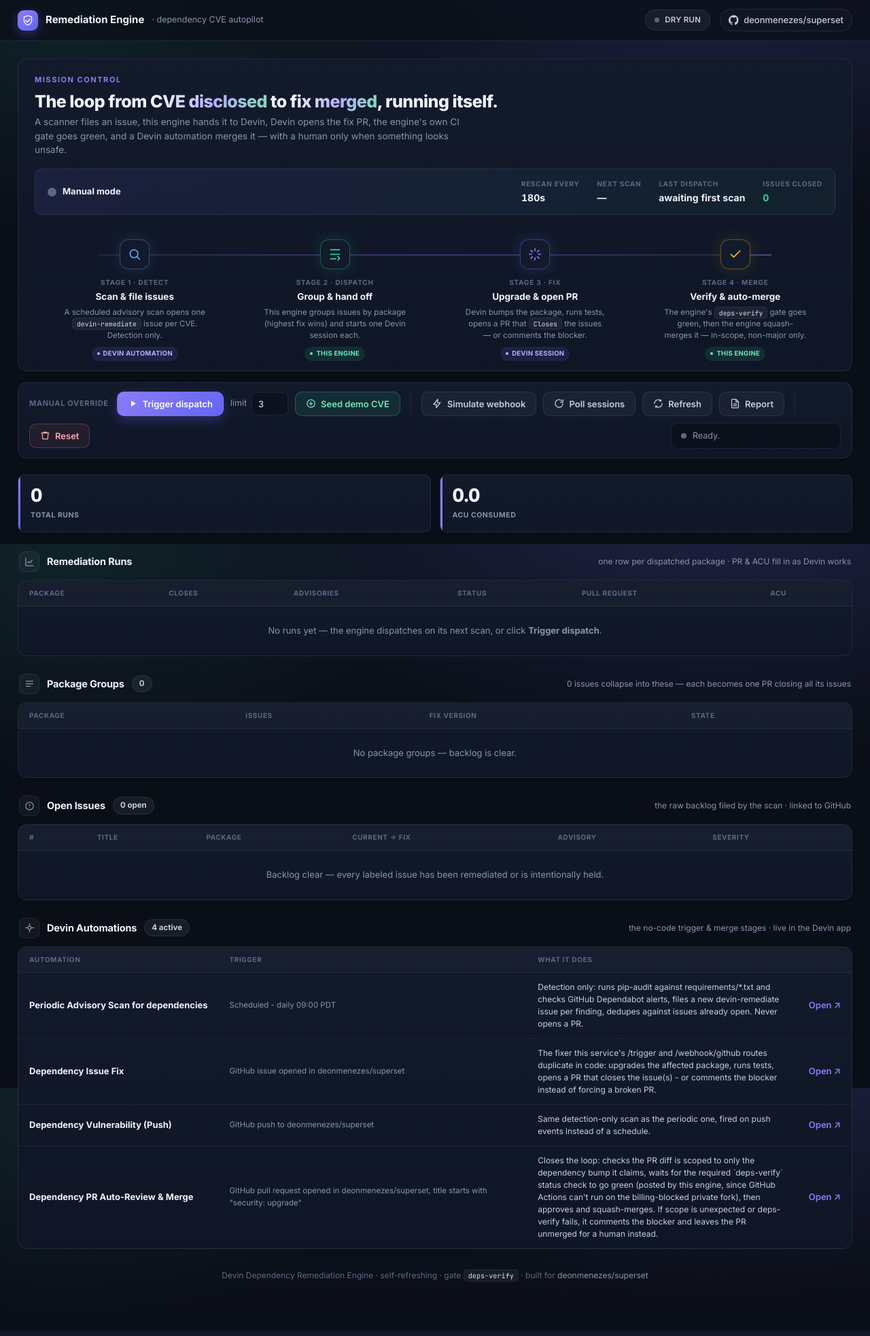
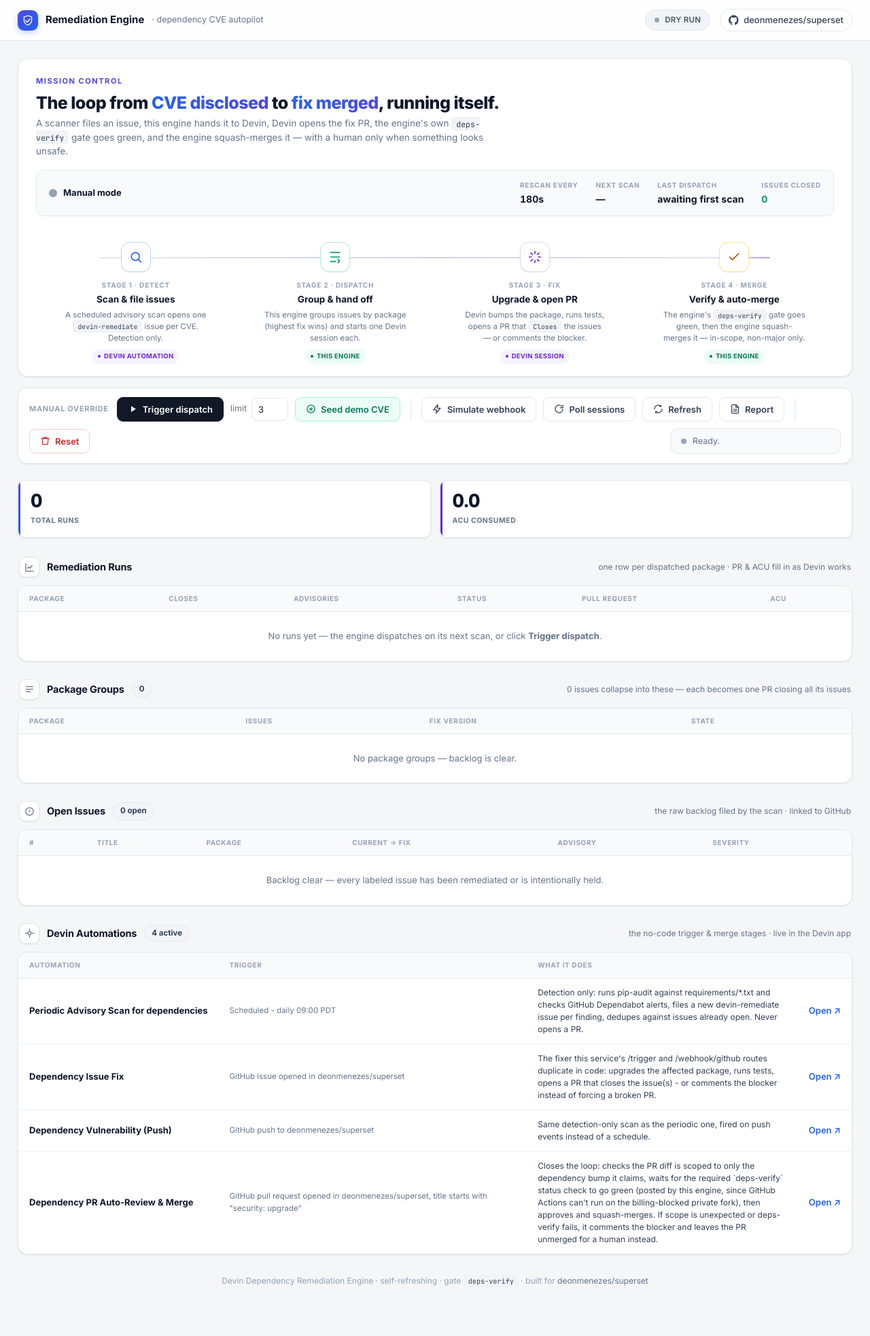
Before and after one commit to deonmenezes/devin-remediation-engine, a FastAPI app: page /dashboard in a window 1280 px wide. Shown: the whole page at 68% size. Run offline with FastAPI, Linux system fonts and the light colour scheme; data that the repository does not hold is empty; some libraries are stand-ins or nearby versions.

Commit message:
style(dashboard): switch to a clean white corporate theme
Restyle the control room from the dark mission-control palette to a light,
corporate look aligned with the executive /report page: white canvas and cards,
subtle 1px borders + soft shadows, slate ink, blue/indigo accents, light status
badges. All class names, buttons, live data, and the loop animations (traveling
pipeline pulse, orb pulses, autonomy ring) are unchanged - only colors moved to
light. Also correct the hero copy: the engine (not a Devin automation) merges.

```diff
--- a/app/templates/dashboard.html
+++ b/app/templates/dashboard.html
@@ -10,71 +10,66 @@
   <link href="https://fonts.googleapis.com/css2?family=Inter:wght@400;500;600;700;800&family=JetBrains+Mono:wght@400;500;600&display=swap" rel="stylesheet">
   <style>
     :root{
-      --bg:#0a0e17; --bg2:#0d1320; --panel:#121a2b; --panel2:#0f1626;
-      --line:rgba(255,255,255,.08); --line2:rgba(255,255,255,.05); --hover:rgba(255,255,255,.03);
-      --ink:#eef2fb; --ink2:#c4cde0; --muted:#8794ad; --muted2:#5c6884;
-      --violet:#8b7cf6; --violet2:#6d5ef0; --indigo:#6366f1;
-      --emerald:#34d399; --emerald2:#10b981; --amber:#fbbf24; --rose:#fb7185; --blue:#60a5fa;
+      --canvas:#f5f6f8; --panel:#ffffff; --panel2:#ffffff;
+      --line:#e5e7eb; --line2:#eef1f5; --hover:#f8fafc; --head:#f9fafb;
+      --ink:#0f172a; --ink2:#334155; --muted:#64748b; --muted2:#94a3b8;
+      --blue:#2563eb; --indigo:#4f46e5; --violet:#6d28d9;
+      --emerald:#059669; --amber:#b45309; --rose:#dc2626;
+      --shadow:0 1px 2px rgba(15,23,42,.05), 0 1px 3px rgba(15,23,42,.04);
       --r:14px; --r2:10px; --r3:8px;
     }
     *{box-sizing:border-box}
     html,body{margin:0}
     body{font-family:'Inter',-apple-system,system-ui,sans-serif; font-size:14px; line-height:1.5;
-      color:var(--ink); -webkit-font-smoothing:antialiased;
-      background:
-        radial-gradient(1100px 620px at 82% -8%, rgba(124,108,246,.16), transparent 60%),
-        radial-gradient(900px 560px at 8% 4%, rgba(52,211,153,.08), transparent 55%),
-        linear-gradient(180deg, var(--bg2), var(--bg) 42%);
-      background-attachment:fixed; min-height:100vh}
-    a{color:var(--violet); text-decoration:none} a:hover{color:#a99bff}
+      color:var(--ink); -webkit-font-smoothing:antialiased; background:var(--canvas); min-height:100vh}
+    a{color:var(--blue); text-decoration:none} a:hover{text-decoration:underline}
     code,.mono{font-family:'JetBrains Mono',ui-monospace,monospace}
-    code{background:rgba(255,255,255,.06); padding:1.5px 6px; border-radius:5px; font-size:.85em;
-      color:#d8def0; border:1px solid var(--line2)}
+    code{background:#f1f3f7; padding:1.5px 6px; border-radius:5px; font-size:.85em;
+      color:#334155; border:1px solid var(--line2)}
 
     /* ── top bar ─────────────────────────────────────────── */
     .topbar{position:sticky; top:0; z-index:30; display:flex; align-items:center; gap:14px;
-      padding:0 26px; height:60px; background:rgba(10,14,23,.72); backdrop-filter:blur(14px);
+      padding:0 26px; height:60px; background:rgba(255,255,255,.85); backdrop-filter:blur(12px);
       border-bottom:1px solid var(--line)}
-    .brand{display:flex; align-items:center; gap:11px; font-weight:700; font-size:15px}
+    .brand{display:flex; align-items:center; gap:11px; font-weight:700; font-size:15px; color:var(--ink)}
     .brand .logo{width:30px; height:30px; border-radius:9px; display:grid; place-items:center;
-      background:linear-gradient(140deg, var(--violet), var(--indigo)); box-shadow:0 4px 16px rgba(109,94,240,.4)}
+      background:linear-gradient(140deg,#4f46e5,#2563eb); box-shadow:0 3px 10px rgba(37,99,235,.28)}
     .brand .logo svg{width:18px; height:18px; color:#fff}
     .brand .sub{color:var(--muted); font-weight:400; font-size:12.5px}
     .spacer{flex:1}
     .pill{display:inline-flex; align-items:center; gap:8px; padding:6px 13px; border-radius:99px;
-      font-size:11.5px; font-weight:600; letter-spacing:.02em; border:1px solid var(--line)}
+      font-size:11.5px; font-weight:600; letter-spacing:.02em; border:1px solid var(--line); background:#fff}
     .pill .dot{width:7px; height:7px; border-radius:50%}
-    .pill.live{background:rgba(52,211,153,.1); color:#6ee7b7; border-color:rgba(52,211,153,.28)}
-    .pill.live .dot{background:var(--emerald); box-shadow:0 0 0 0 rgba(52,211,153,.55); animation:beat 1.6s infinite}
-    .pill.dry{background:rgba(255,255,255,.05); color:var(--ink2)}
+    .pill.live{background:#ecfdf5; color:#047857; border-color:#a7f3d0}
+    .pill.live .dot{background:#10b981; box-shadow:0 0 0 0 rgba(16,185,129,.5); animation:beat 1.6s infinite}
+    .pill.dry{background:#f1f5f9; color:#475569}
     .pill.dry .dot{background:var(--muted2)}
-    @keyframes beat{0%{box-shadow:0 0 0 0 rgba(52,211,153,.5)}70%{box-shadow:0 0 0 7px rgba(52,211,153,0)}100%{box-shadow:0 0 0 0 rgba(52,211,153,0)}}
+    @keyframes beat{0%{box-shadow:0 0 0 0 rgba(16,185,129,.45)}70%{box-shadow:0 0 0 7px rgba(16,185,129,0)}100%{box-shadow:0 0 0 0 rgba(16,185,129,0)}}
     .repo-link{display:inline-flex; align-items:center; gap:7px; color:var(--ink2); font-size:13px; font-weight:500;
-      padding:6px 12px; border-radius:99px; border:1px solid var(--line); background:rgba(255,255,255,.02)}
-    .repo-link:hover{color:var(--ink); border-color:rgba(255,255,255,.16)}
+      padding:6px 12px; border-radius:99px; border:1px solid var(--line); background:#fff}
+    .repo-link:hover{color:var(--ink); border-color:#cbd5e1; text-decoration:none}
     .repo-link svg{width:15px; height:15px}
 
     .wrap{max-width:1360px; margin:0 auto; padding:26px 26px 72px}
-    .card{background:linear-gradient(180deg, var(--panel), var(--panel2)); border:1px solid var(--line); border-radius:var(--r)}
+    .card{background:var(--panel); border:1px solid var(--line); border-radius:var(--r); box-shadow:var(--shadow)}
 
     /* ── hero ────────────────────────────────────────────── */
-    .hero{padding:22px 24px 8px; margin-bottom:16px; position:relative; overflow:hidden}
+    .hero{padding:24px 26px 10px; margin-bottom:16px; position:relative; overflow:hidden}
     .hero .eyebrow{font-size:11px; font-weight:700; letter-spacing:.14em; text-transform:uppercase;
-      color:var(--violet); margin-bottom:9px}
-    .hero h1{font-size:25px; font-weight:800; letter-spacing:-.02em; margin:0 0 6px; line-height:1.15}
-    .hero h1 .grad{background:linear-gradient(120deg,#fff,#b9aefd 55%,#7be0b8);
+      color:var(--indigo); margin-bottom:9px}
+    .hero h1{font-size:25px; font-weight:800; letter-spacing:-.02em; margin:0 0 6px; line-height:1.15; color:var(--ink)}
+    .hero h1 .grad{background:linear-gradient(120deg,#2563eb,#4f46e5);
       -webkit-background-clip:text; background-clip:text; -webkit-text-fill-color:transparent}
-    .hero p{color:var(--muted); font-size:13.5px; max-width:640px; margin:0 0 4px}
+    .hero p{color:var(--muted); font-size:13.5px; max-width:660px; margin:0 0 4px}
 
     /* autonomy strip */
     .auto-strip{display:flex; align-items:center; gap:18px; flex-wrap:wrap; margin:18px 0 4px;
-      padding:14px 18px; border-radius:var(--r2); border:1px solid var(--line);
-      background:linear-gradient(90deg, rgba(124,108,246,.1), rgba(52,211,153,.05))}
-    .auto-badge{display:inline-flex; align-items:center; gap:9px; font-weight:700; font-size:13px}
-    .auto-badge .ring{width:13px; height:13px; border-radius:50%; position:relative}
-    .auto-badge.on .ring{background:var(--emerald)}
+      padding:14px 18px; border-radius:var(--r2); border:1px solid var(--line); background:#f8fafc}
+    .auto-badge{display:inline-flex; align-items:center; gap:9px; font-weight:700; font-size:13px; color:var(--ink)}
+    .auto-badge .ring{width:12px; height:12px; border-radius:50%; position:relative}
+    .auto-badge.on .ring{background:#10b981}
     .auto-badge.on .ring::after{content:""; position:absolute; inset:-5px; border-radius:50%;
-      border:2px solid rgba(52,211,153,.5); animation:ripple 1.8s infinite}
+      border:2px solid rgba(16,185,129,.5); animation:ripple 1.8s infinite}
     .auto-badge.off .ring{background:var(--muted2)}
     @keyframes ripple{0%{transform:scale(.7);opacity:.9}100%{transform:scale(1.5);opacity:0}}
     .auto-meta{display:flex; gap:26px; flex-wrap:wrap; margin-left:auto}
@@ -84,107 +79,107 @@
     .auto-meta .amv.count{color:var(--emerald)}
 
     /* ── pipeline ────────────────────────────────────────── */
-    .flow{display:grid; grid-template-columns:repeat(4,1fr); gap:0; margin:20px 0 6px; position:relative}
+    .flow{display:grid; grid-template-columns:repeat(4,1fr); gap:0; margin:22px 0 8px; position:relative}
     .track{position:absolute; left:8%; right:8%; top:38px; height:2px; border-radius:2px;
-      background:linear-gradient(90deg, var(--line), rgba(124,108,246,.35), var(--line)); overflow:hidden}
+      background:linear-gradient(90deg,#e2e8f0,#cbd5e1,#e2e8f0); overflow:hidden}
     .track::after{content:""; position:absolute; top:0; left:-40%; width:40%; height:100%;
-      background:linear-gradient(90deg, transparent, var(--violet), transparent); animation:travel 3.4s linear infinite}
+      background:linear-gradient(90deg, transparent, #4f46e5, transparent); animation:travel 3.4s linear infinite}
     @keyframes travel{0%{left:-40%}100%{left:100%}}
     .node{padding:0 16px; text-align:center; position:relative; z-index:2}
     .node .orb{width:44px; height:44px; border-radius:13px; margin:16px auto 12px; display:grid; place-items:center;
-      background:var(--panel); border:1px solid var(--line); position:relative}
+      background:#fff; border:1px solid var(--line); position:relative; box-shadow:var(--shadow)}
     .node .orb svg{width:20px; height:20px}
-    .node.s1 .orb{color:var(--blue); border-color:rgba(96,165,250,.35); box-shadow:0 0 22px rgba(96,165,250,.16)}
-    .node.s2 .orb{color:var(--emerald); border-color:rgba(52,211,153,.35); box-shadow:0 0 22px rgba(52,211,153,.16)}
-    .node.s3 .orb{color:var(--violet); border-color:rgba(124,108,246,.4); box-shadow:0 0 22px rgba(124,108,246,.2)}
-    .node.s4 .orb{color:var(--amber); border-color:rgba(251,191,36,.35); box-shadow:0 0 22px rgba(251,191,36,.14)}
+    .node.s1 .orb{color:#2563eb; border-color:#bfdbfe}
+    .node.s2 .orb{color:#059669; border-color:#a7f3d0}
+    .node.s3 .orb{color:#6d28d9; border-color:#ddd6fe}
+    .node.s4 .orb{color:#b45309; border-color:#fde68a}
     .node .orb::before{content:""; position:absolute; inset:-3px; border-radius:15px; border:1.5px solid transparent}
-    .node .orb.pulse::before{border-color:currentColor; opacity:.55; animation:orbpulse 2.4s infinite}
-    @keyframes orbpulse{0%{transform:scale(.94);opacity:.5}70%{transform:scale(1.14);opacity:0}100%{opacity:0}}
+    .node .orb.pulse::before{border-color:currentColor; opacity:.4; animation:orbpulse 2.4s infinite}
+    @keyframes orbpulse{0%{transform:scale(.94);opacity:.4}70%{transform:scale(1.14);opacity:0}100%{opacity:0}}
     .node .k{font-size:10px; font-weight:700; letter-spacing:.08em; text-transform:uppercase; color:var(--muted2)}
-    .node .t{font-size:13.5px; font-weight:700; margin:3px 0 5px}
+    .node .t{font-size:13.5px; font-weight:700; margin:3px 0 5px; color:var(--ink)}
     .node .d{font-size:11.5px; color:var(--muted); line-height:1.45; max-width:210px; margin:0 auto}
     .node .own{display:inline-flex; align-items:center; gap:5px; margin-top:9px; font-size:9.5px; font-weight:700;
       padding:3px 8px; border-radius:99px; letter-spacing:.03em; text-transform:uppercase}
-    .own.engine{background:rgba(52,211,153,.12); color:#6ee7b7}
-    .own.devin{background:rgba(124,108,246,.14); color:#b9aefd}
+    .own.engine{background:#ecfdf5; color:#047857}
+    .own.devin{background:#f5f3ff; color:#6d28d9}
     .own .dot{width:4px;height:4px;border-radius:50%;background:currentColor}
 
     /* ── toolbar ─────────────────────────────────────────── */
     .barwrap{display:flex; align-items:center; gap:10px; flex-wrap:wrap; padding:13px 16px; margin:16px 0 24px}
     .barlabel{font-size:11px; font-weight:700; letter-spacing:.06em; text-transform:uppercase; color:var(--muted2); margin-right:2px}
-    .btn{display:inline-flex; align-items:center; gap:7px; border:1px solid transparent; cursor:pointer; font-family:inherit;
-      font-size:13px; font-weight:600; padding:9px 15px; border-radius:10px; transition:all .13s; color:var(--ink)}
+    .btn{display:inline-flex; align-items:center; gap:7px; border:1px solid var(--line); cursor:pointer; font-family:inherit;
+      font-size:13px; font-weight:600; padding:9px 15px; border-radius:9px; transition:all .13s; color:var(--ink2); background:#fff}
     .btn svg{width:15px;height:15px}
-    .btn.primary{background:linear-gradient(135deg, var(--violet), var(--indigo)); color:#fff; box-shadow:0 6px 18px rgba(109,94,240,.32)}
-    .btn.primary:hover{filter:brightness(1.08); box-shadow:0 8px 22px rgba(109,94,240,.42)}
-    .btn.ghost{background:rgba(255,255,255,.04); color:var(--ink2); border-color:var(--line)}
-    .btn.ghost:hover{background:rgba(255,255,255,.08); color:var(--ink)}
-    .btn.seed{background:rgba(52,211,153,.1); color:#6ee7b7; border-color:rgba(52,211,153,.3)}
-    .btn.seed:hover{background:rgba(52,211,153,.18)}
-    .btn.danger{background:rgba(251,113,133,.08); color:#fda4b0; border-color:rgba(251,113,133,.28)}
-    .btn.danger:hover{background:rgba(251,113,133,.16)}
-    .btn:disabled{opacity:.4; cursor:default; box-shadow:none}
+    .btn.primary{background:#111827; color:#fff; border-color:#111827; box-shadow:var(--shadow)}
+    .btn.primary:hover{background:#000}
+    .btn.ghost{background:#fff; color:var(--ink2); border-color:var(--line)}
+    .btn.ghost:hover{background:var(--hover); border-color:#cbd5e1}
+    .btn.seed{background:#ecfdf5; color:#047857; border-color:#a7f3d0}
+    .btn.seed:hover{background:#d1fae5}
+    .btn.danger{background:#fff; color:#dc2626; border-color:#fecaca}
+    .btn.danger:hover{background:#fef2f2}
+    .btn:disabled{opacity:.45; cursor:default; box-shadow:none}
     .barwrap .lim{display:inline-flex; align-items:center; gap:7px; color:var(--muted); font-size:12.5px}
-    .barwrap input[type=number]{width:54px; background:rgba(0,0,0,.25); border:1px solid var(--line); color:var(--ink);
+    .barwrap input[type=number]{width:54px; background:#fff; border:1px solid var(--line); color:var(--ink);
       border-radius:8px; padding:8px 9px; font-family:inherit; font-size:13px}
     .vr{width:1px; align-self:stretch; background:var(--line); margin:2px 5px}
     .logbox{display:inline-flex; align-items:center; gap:9px; margin-left:auto; font-size:12.5px; color:var(--muted);
-      background:rgba(0,0,0,.28); border:1px solid var(--line); border-radius:10px; padding:9px 14px; min-width:250px}
+      background:var(--hover); border:1px solid var(--line); border-radius:10px; padding:9px 14px; min-width:250px}
     .logbox .ind{width:8px;height:8px;border-radius:50%;background:var(--muted2);flex:none}
-    .logbox.busy{color:var(--amber)} .logbox.busy .ind{background:var(--amber);animation:pulse 1s infinite}
-    .logbox.ok{color:#6ee7b7} .logbox.ok .ind{background:var(--emerald)}
-    .logbox.err{color:#fda4b0} .logbox.err .ind{background:var(--rose)}
+    .logbox.busy{color:#b45309} .logbox.busy .ind{background:#d97706;animation:pulse 1s infinite}
+    .logbox.ok{color:#047857} .logbox.ok .ind{background:#10b981}
+    .logbox.err{color:#dc2626} .logbox.err .ind{background:#ef4444}
     @keyframes pulse{50%{opacity:.3}}
 
     /* ── metrics ─────────────────────────────────────────── */
     .metrics{display:grid; grid-template-columns:repeat(auto-fit,minmax(150px,1fr)); gap:13px; margin-bottom:28px}
     .metric{padding:16px 18px; border-radius:var(--r2); position:relative; overflow:hidden;
-      background:linear-gradient(180deg, var(--panel), var(--panel2)); border:1px solid var(--line)}
+      background:#fff; border:1px solid var(--line); box-shadow:var(--shadow)}
     .metric::before{content:""; position:absolute; left:0; top:0; bottom:0; width:3px; background:var(--muted2)}
-    .metric.m-fixed::before,.metric.m-merged::before{background:var(--emerald)}
-    .metric.m-running::before{background:var(--amber)}
-    .metric.m-blocked::before,.metric.m-error::before{background:var(--rose)}
-    .metric.m-dry_run::before,.metric.m-skipped_no_fix::before,.metric.m-skipped_major::before{background:var(--blue)}
-    .metric.m-total::before{background:linear-gradient(var(--violet),var(--indigo))}
-    .metric.m-acu::before{background:var(--violet)}
-    .metric .mn{font-size:27px; font-weight:800; letter-spacing:-.02em; line-height:1; font-variant-numeric:tabular-nums}
+    .metric.m-fixed::before,.metric.m-merged::before{background:#10b981}
+    .metric.m-running::before{background:#d97706}
+    .metric.m-blocked::before,.metric.m-error::before{background:#ef4444}
+    .metric.m-dry_run::before,.metric.m-skipped_no_fix::before,.metric.m-skipped_major::before{background:#3b82f6}
+    .metric.m-total::before{background:linear-gradient(#4f46e5,#2563eb)}
+    .metric.m-acu::before{background:#6d28d9}
+    .metric .mn{font-size:27px; font-weight:800; letter-spacing:-.02em; line-height:1; font-variant-numeric:tabular-nums; color:var(--ink)}
     .metric .ml{font-size:10.5px; color:var(--muted); text-transform:uppercase; letter-spacing:.05em; margin-top:8px; font-weight:700}
 
     /* ── sections & tables ───────────────────────────────── */
     .section{margin-bottom:26px}
     .shead{display:flex; align-items:center; gap:11px; margin:0 0 12px; padding:0 2px}
-    .shead h2{font-size:14.5px; font-weight:700; margin:0; letter-spacing:-.01em}
+    .shead h2{font-size:14.5px; font-weight:700; margin:0; letter-spacing:-.01em; color:var(--ink)}
     .shead .icn{width:30px;height:30px;border-radius:9px;display:grid;place-items:center;
-      background:rgba(255,255,255,.04);border:1px solid var(--line)}
+      background:#fff;border:1px solid var(--line); box-shadow:var(--shadow)}
     .shead .icn svg{width:15px;height:15px;color:var(--muted)}
-    .shead .cnt{font-size:11.5px; font-weight:700; color:var(--ink2); background:rgba(255,255,255,.06);
+    .shead .cnt{font-size:11.5px; font-weight:700; color:#334155; background:#f1f5f9;
       padding:3px 10px; border-radius:99px; border:1px solid var(--line)}
     .shead .desc{color:var(--muted); font-size:12px; margin-left:auto; font-weight:400}
     .tablewrap{overflow:hidden; border-radius:var(--r); border:1px solid var(--line);
-      background:linear-gradient(180deg, var(--panel), var(--panel2))}
+      background:#fff; box-shadow:var(--shadow)}
     table{width:100%; border-collapse:collapse}
     thead th{text-align:left; padding:11px 16px; font-size:10px; color:var(--muted2); text-transform:uppercase;
-      letter-spacing:.06em; font-weight:700; background:rgba(255,255,255,.02); border-bottom:1px solid var(--line)}
+      letter-spacing:.06em; font-weight:700; background:var(--head); border-bottom:1px solid var(--line)}
     tbody td{padding:12px 16px; font-size:13px; border-bottom:1px solid var(--line2); vertical-align:middle; color:var(--ink2)}
     tbody tr:last-child td{border-bottom:none}
     tbody tr:hover{background:var(--hover)}
     .badge{display:inline-flex; align-items:center; gap:6px; padding:3px 10px; border-radius:99px; font-size:11px; font-weight:600; white-space:nowrap; border:1px solid transparent}
     .badge .bd{width:6px;height:6px;border-radius:50%;background:currentColor}
-    .b-fixed,.b-merged,.b-done{background:rgba(52,211,153,.12); color:#6ee7b7; border-color:rgba(52,211,153,.25)}
-    .b-running{background:rgba(251,191,36,.12); color:#fcd34d; border-color:rgba(251,191,36,.28)}
-    .b-blocked,.b-error{background:rgba(251,113,133,.12); color:#fda4b0; border-color:rgba(251,113,133,.26)}
-    .b-skipped_no_fix,.b-skipped_major,.b-pending{background:rgba(96,165,250,.12); color:#93c5fd; border-color:rgba(96,165,250,.25)}
-    .b-dry_run{background:rgba(255,255,255,.06); color:var(--ink2); border-color:var(--line)}
+    .b-fixed,.b-merged,.b-done{background:#ecfdf5; color:#15803d; border-color:#bbf7d0}
+    .b-running{background:#fffbeb; color:#b45309; border-color:#fde68a}
+    .b-blocked,.b-error{background:#fef2f2; color:#b91c1c; border-color:#fecaca}
+    .b-skipped_no_fix,.b-skipped_major,.b-pending{background:#eff6ff; color:#1d4ed8; border-color:#dbeafe}
+    .b-dry_run{background:#f1f5f9; color:#475569; border-color:#e2e8f0}
     .b-running .bd{animation:pulse 1s infinite}
-    .sev-critical{background:rgba(251,113,133,.14); color:#fda4b0; border-color:rgba(251,113,133,.3)}
-    .sev-high{background:rgba(251,146,60,.14); color:#fdba74; border-color:rgba(251,146,60,.3)}
-    .sev-medium{background:rgba(251,191,36,.13); color:#fcd34d; border-color:rgba(251,191,36,.28)}
-    .sev-low{background:rgba(52,211,153,.12); color:#6ee7b7; border-color:rgba(52,211,153,.25)}
-    .sev-unknown{background:rgba(255,255,255,.05); color:var(--muted); border-color:var(--line)}
+    .sev-critical{background:#fef2f2; color:#b91c1c; border-color:#fecaca}
+    .sev-high{background:#fff7ed; color:#c2410c; border-color:#fed7aa}
+    .sev-medium{background:#fffbeb; color:#b45309; border-color:#fde68a}
+    .sev-low{background:#ecfdf5; color:#15803d; border-color:#bbf7d0}
+    .sev-unknown{background:#f1f5f9; color:#475569; border-color:#e2e8f0}
     .issuelink{font-family:'JetBrains Mono',monospace; font-size:12px; color:var(--blue)}
     .empty{padding:26px 16px; text-align:center; color:var(--muted); font-size:13px}
-    .nofix{color:#fda4b0; font-weight:500}
+    .nofix{color:#dc2626; font-weight:500}
     .dimtag{color:var(--muted); font-size:11px; font-family:'JetBrains Mono',monospace}
     .prlink{display:inline-flex;align-items:center;gap:5px;font-weight:600}
     .autoname{font-weight:700; white-space:nowrap; color:var(--ink)}
@@ -212,7 +207,7 @@
     <div class="card hero">
       <div class="eyebrow">Mission Control</div>
       <h1>The loop from <span class="grad">CVE disclosed</span> to <span class="grad">fix merged</span>, running itself.</h1>
-      <p>A scanner files an issue, this engine hands it to Devin, Devin opens the fix PR, the engine's own CI gate goes green, and a Devin automation merges it &mdash; with a human only when something looks unsafe.</p>
+      <p>A scanner files an issue, this engine hands it to Devin, Devin opens the fix PR, the engine's own <code>deps-verify</code> gate goes green, and the engine squash-merges it &mdash; with a human only when something looks unsafe.</p>
 
       <div class="auto-strip">
         <span class="auto-badge {{ 'on' if autonomous else 'off' }}" id="auto-badge">
```
